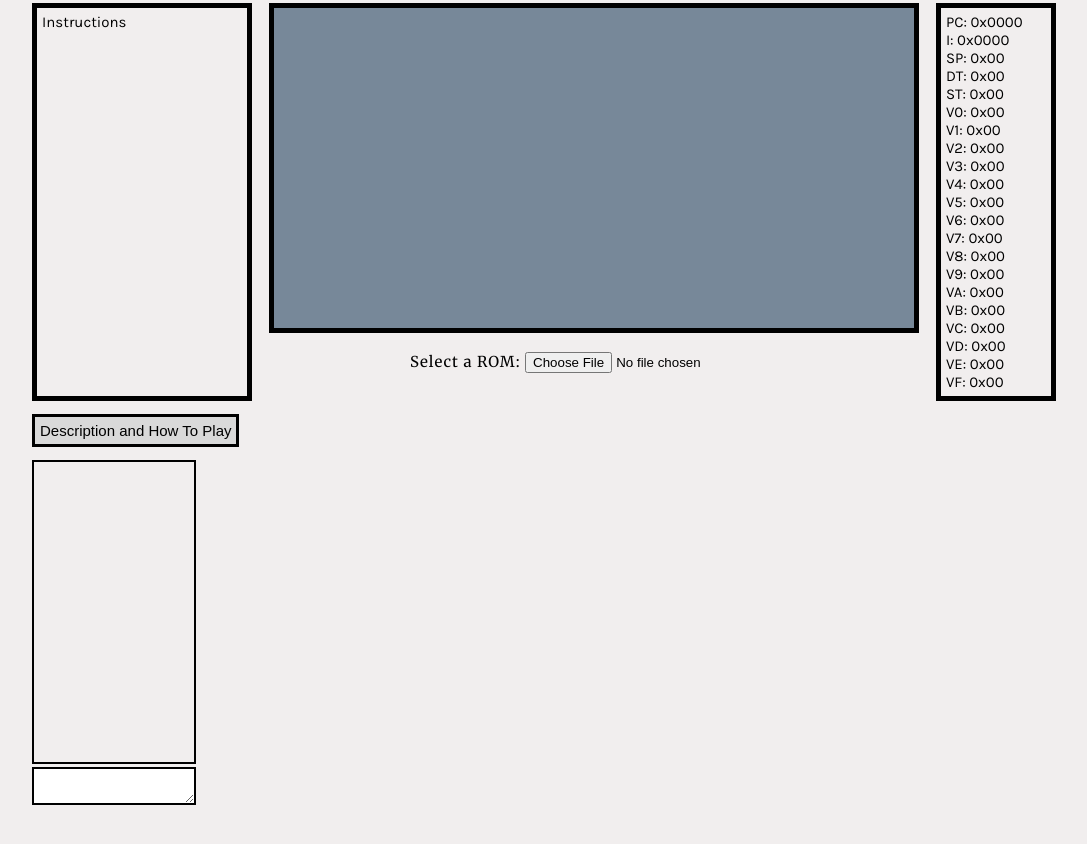
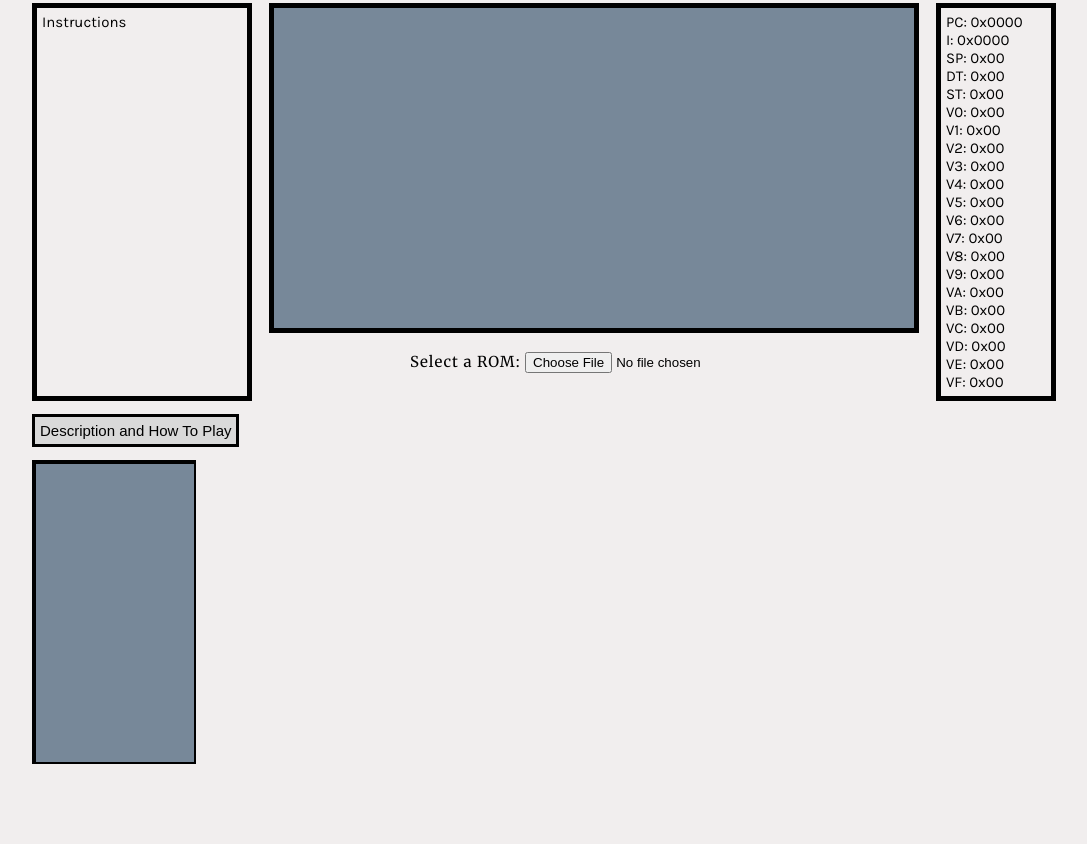
Before and after one commit to alidanapour/chip8_emulator, a plain HTML site: page chip-8-webpage/index.html in a window 1280 px wide. Shown: the part 561-1405 px from the top of the page, without its empty margins (96-1183 px from the left). After the commit the page ends 1375 px from the top, so only its background shows below. Drawn offline with nearby package versions, Linux system fonts and the light colour scheme.

Commit message:
Added new sprite editor file and changes

```diff
--- a/chip-8-webpage/index.html
+++ b/chip-8-webpage/index.html
@@ -187,21 +187,23 @@
         <ul id="test-results"></ul>
     </div> -->
 
+    <!-- Sprite Editor Tool -->
     <div id="tool-sprite" style="float: middle;">
 
-        <div id="sprite-draw-area">
-            <canvas id="sprite-draw"></canvas>
-        </div>
+        <canvas id="sprite-draw" style="background-color: lightslategray"></canvas>
 
-        <div id="sprite-output-area">
+        <!-- <div id="sprite-output-area">
             <textarea id="sprite-output"></textarea>
-        </div>
+        </div> -->
+
+        <button onclick="clearSpriteArea()">Clear</button>
 
     </div>
 
 </body>
 
-<!-- Description File To Be Loaded At The End -->
+<!-- Files To Be Loaded At The End -->
 <script type="text/javascript" src="scripts/description.js"></script>
+<script type="text/javascript" src="scripts/spriteEditor.js"></script>
 
 </html>
--- a/chip-8-webpage/scripts/runEmulator.js
+++ b/chip-8-webpage/scripts/runEmulator.js
@@ -54,7 +54,7 @@ function pushCpuStateToStack(x) {
         display_cache: x.display.slice(),
     }
 
-    if (cpuCacheStack.length < 200)
+    if (cpuCacheStack.length < 1000)
         cpuCacheStack.push(tempState);
     else {
         cpuCacheStack.push(tempState);
--- /dev/null
+++ b/chip-8-webpage/scripts/spriteEditor.js
@@ -0,0 +1,25 @@
+let scalingFactor = 20;         		// Scale pixels by this factor
+
+let canvas = document.getElementById('sprite-draw')
+let c = canvas.getContext('2d');
+let spriteLength = 15;
+let spriteWidth = 8;
+let numberOfPixels = spriteLength * spriteWidth;
+
+canvas.addEventListener('click', updateSpriteArea);
+canvas.addEventListener('mousemove', updateSpriteArea)
+
+let pixelArray = new Array(numberOfPixels);     // Array to store sprite pixels
+
+function clearSpriteArea() {
+    c.fillStyle = 'lightslategrey';
+    c.fillRect(0, 0, 300, 160);
+}
+
+function updateSpriteArea(e) {
+    c.fillStyle = 'black';
+    c.fillRect(Math.floor(e.offsetX / scalingFactor) * scalingFactor,
+               Math.floor(e.offsetY / scalingFactor) * scalingFactor,
+               scalingFactor,
+               scalingFactor);
+}
--- a/chip-8-webpage/styles/style.css
+++ b/chip-8-webpage/styles/style.css
@@ -117,13 +117,15 @@ div.tests-scroll {
     padding-left: 2%;
 }
 
+#tool-sprite{
+    border: 2px solid black;
+    height: 300px;
+    width: 160px;
+    overflow: hidden;
+}
+
 #sprite-draw {
     height: 300px;
     width: 160px;
     border: 2px solid black;
 }
-
-#sprite-output {
-    width: 156px;
-    border: 2px solid black;
-}
```
